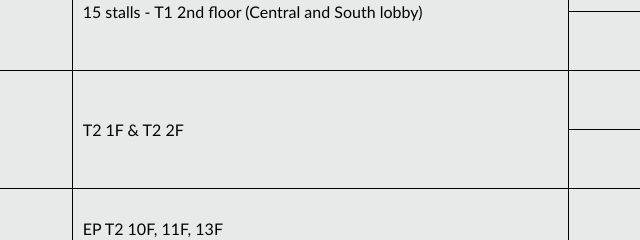
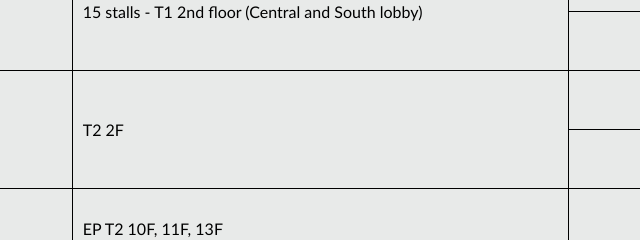
Before and after one commit to consulting-family-day-2023/consulting-family-day-2023.github.io, a plain HTML site: page index.html in a window 1280 px wide. Shown: the part 1219-1459 px from the top of the page, 306-946 px from the left. Drawn offline with Linux system fonts and the light colour scheme.

Commit message:
Add files via upload

```diff
--- a/index.html
+++ b/index.html
@@ -299,7 +299,7 @@
 
                             <tr>
                                 <td rowspan="2">F&B</td>
-                                <td rowspan="2">T2 1F & T2 2F</td>
+                                <td rowspan="2">T2 2F</td>
                                 <td>
                                     <strong>Slot 1</strong><br>
                                     10.00 AM - 1.00 PM
```
